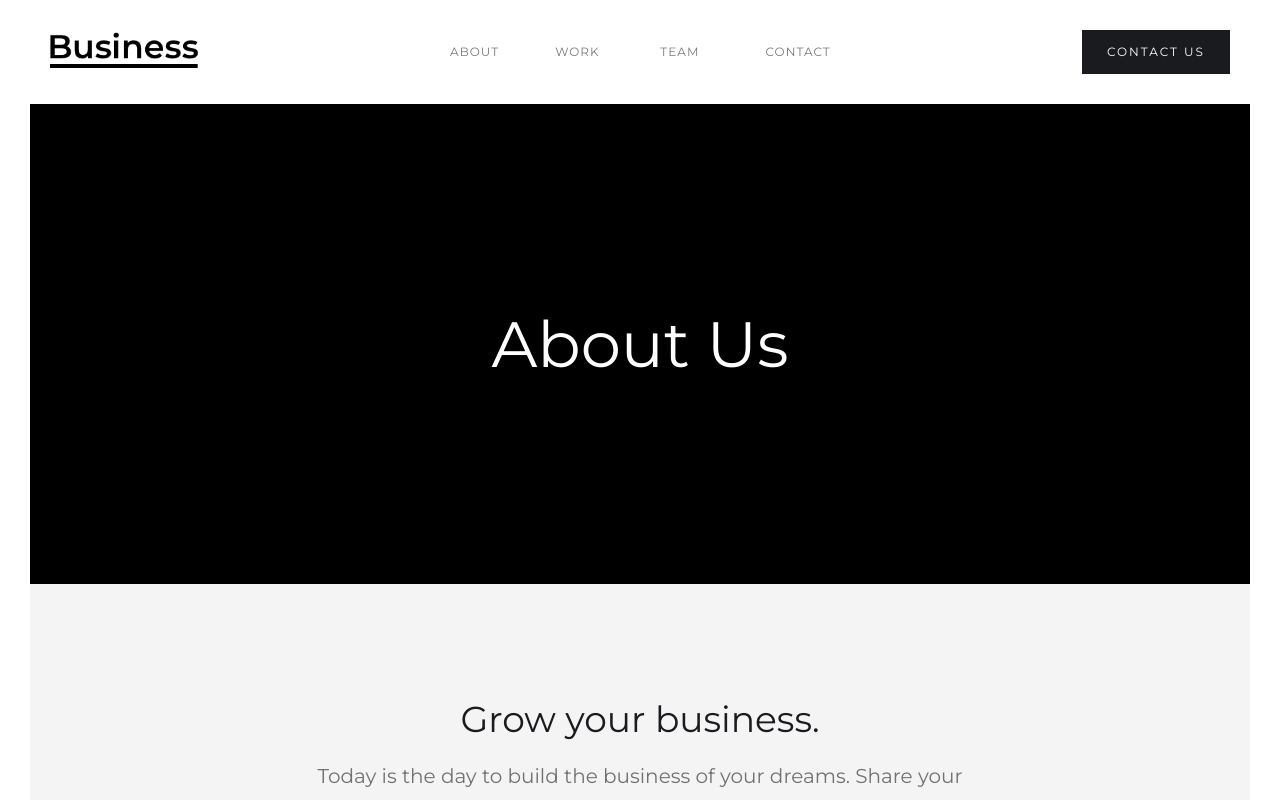
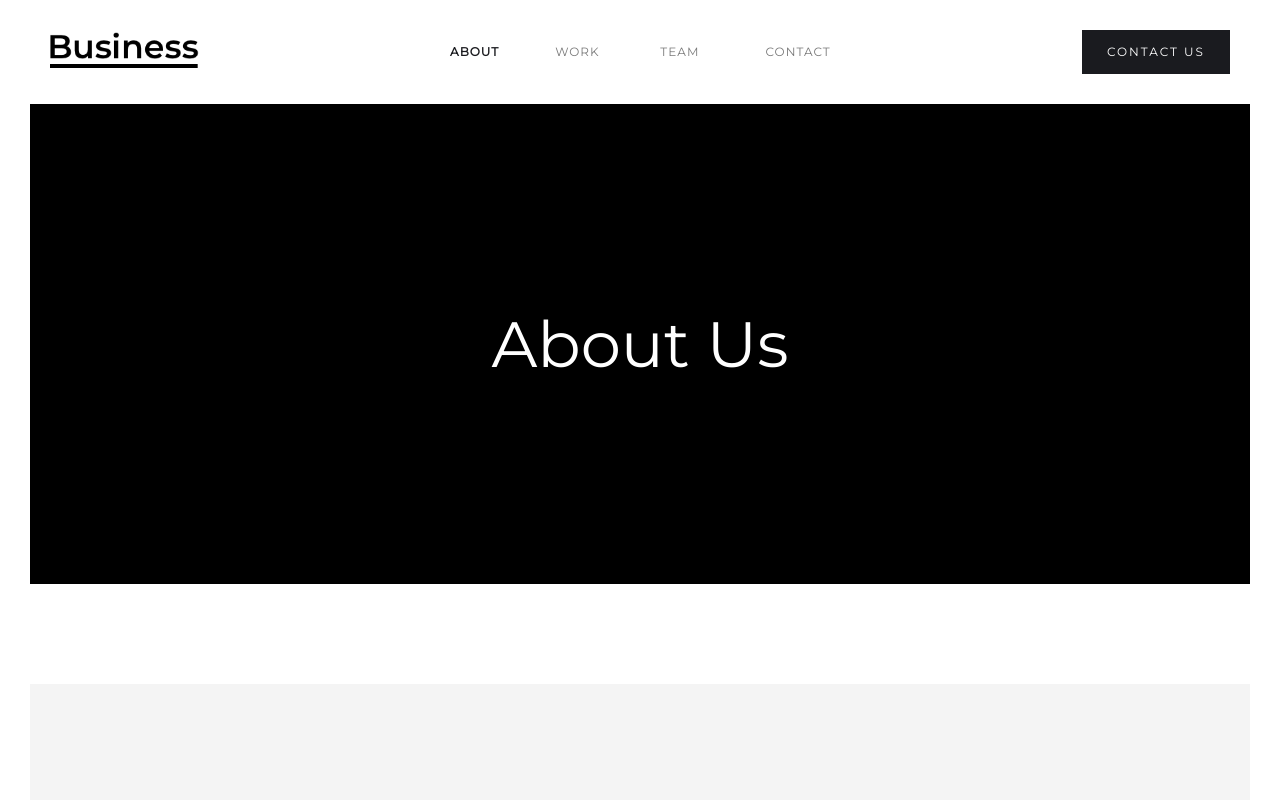
Before and after one commit to sanket0700/hala-website, a React (Create React App) app in the folder client/: page /about in a window 1280 px wide. Shown: the top 800 px of the page. Built offline with nearby package versions, Linux system fonts and the light colour scheme; the HTML template or start-up script is replaced by a standard one.

Commit message:
current active page bug fix in navbar and minor page banner style tweak

```diff
--- a/client/src/components/NavBar/component.jsx
+++ b/client/src/components/NavBar/component.jsx
@@ -1,4 +1,4 @@
-import React, { useState } from 'react';
+import React, { useEffect, useState } from 'react';
 import { useNavigate } from 'react-router-dom';
 import Button from '../Button';
 
@@ -74,6 +74,13 @@ function NavBar() {
       setCollapsed(true);
     }
   };
+
+
+  useEffect(() => {
+    const currentPage = window.location.pathname.substring(1);
+    setCurrentActive(currentPage);
+  }, [ currentActive ]);
+
 
   mediaMatch.addEventListener("change", handler);
 
--- a/client/src/components/PageBanner/styles.scss
+++ b/client/src/components/PageBanner/styles.scss
@@ -1,3 +1,7 @@
+.PageBanner {
+  margin-bottom: 6.25rem;
+}
+
 .page-banner-container {
   background-color: #000;
   height: 30rem;
```
